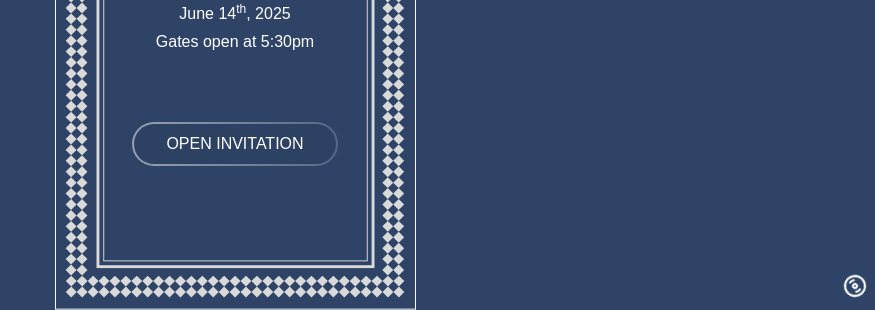
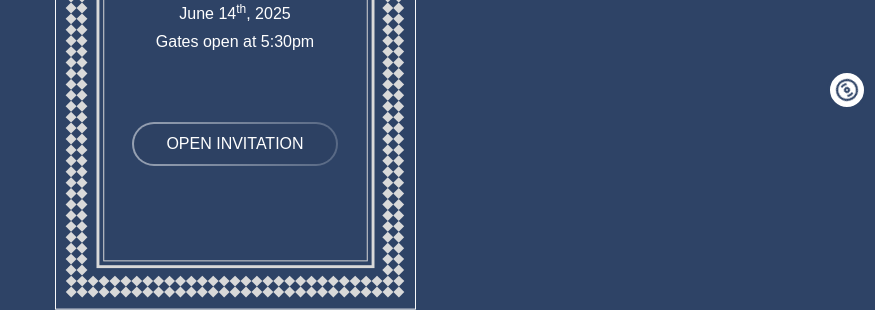
Before and after one commit to AisFarhanFreelance/market-maestro-society-invitation, a Next.js app: page / in a window 1280 px wide. Shown: the part 490-800 px from the top of the page, without its empty margins (405-1280 px from the left). Built offline with nearby package versions, Linux system fonts and the light colour scheme; a web font is replaced by a local one.

Commit message:
fix: correct positioning of music player and adjust styling for better visibility

```diff
--- a/src/components/music-player/music-player.tsx
+++ b/src/components/music-player/music-player.tsx
@@ -41,10 +41,10 @@ const MusicPlayer = () => {
         loop
       />
       <div
-        className="fixed right-2 bottom-3 z-50 cursor-pointer"
+        className="fixed right-2 bottom-50 z-50 cursor-pointer"
         onClick={togglePlay}
       >
-        <div className="relative text-white">
+        <div className="relative flex h-10 w-10 items-center justify-center rounded-full border-[3px] border-[#2E4366] bg-white text-[#2E4366]">
           {isPlaying ? (
             <Disc3
               className="animate-spin"
```
